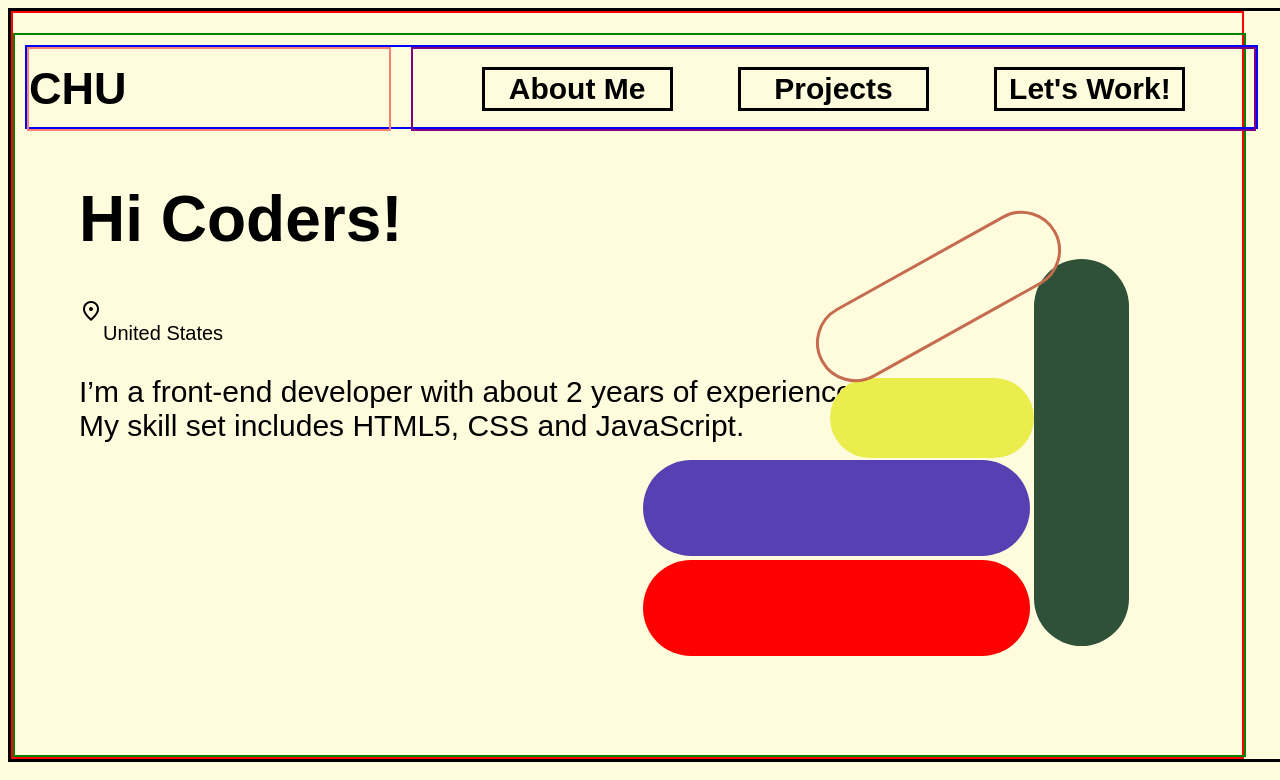
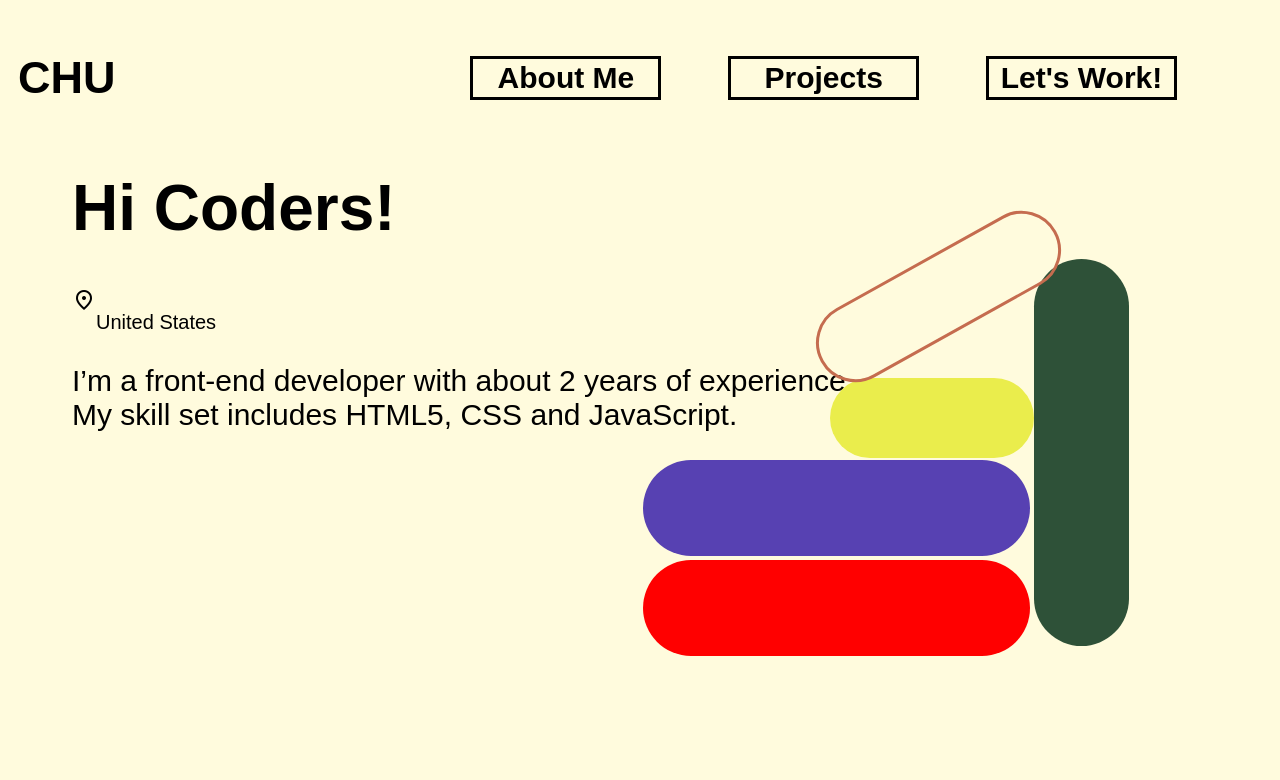
Before and after one commit to chumbasgithub/LandingPage, a plain HTML site: page trial-index.html in a window 1280 px wide. Shown: the top 780 px of the page. Drawn offline with nearby package versions, Linux system fonts and the light colour scheme; a web font is replaced by a local one.

Commit message:
Borders removed and closing of divs

```diff
--- a/styles/demo.css
+++ b/styles/demo.css
@@ -4,7 +4,7 @@ body{
     .wrapper1{
         display: flex;
         /* flex-direction: row; */
-        border: 3px solid black;
+        /* border: 3px solid black; */
         /* height: 98vh; */
         width: 100vw;
 
@@ -13,7 +13,7 @@ body{
         display: flex;
         /* justify-content: center; */
         align-items: flex-start;
-        border: 2px solid red;
+        /* border: 2px solid red; */
         width: 96vw;
 
     }
@@ -24,7 +24,7 @@ body{
         row-gap: 30px; */
         width: 96vw;
         height: 10vh;
-        border: 2px solid blue;
+        /* border: 2px solid blue; */
         margin: 10px 10px 10px 10px;
 
     }
@@ -33,7 +33,7 @@ body{
         flex-flow:column ;
         width: 96vw;
         height: 90vh;
-        border: 2px solid green;
+        /* border: 2px solid green; */
         margin-top: 20px;
     }
     .logo{
@@ -43,7 +43,7 @@ body{
         align-items: center;
         width: 30vw;
         height: 10vh;
-        border: 2px solid salmon;
+        /* border: 2px solid salmon; */
     }
     .menu{
         display: flex;
@@ -51,7 +51,7 @@ body{
         justify-content: space-evenly;
         width: 70vw;
         height: 10vh;
-        border: 2px solid purple;
+        /* border: 2px solid purple; */
         margin-left: 20px;
     }
     h1{
@@ -224,7 +224,7 @@ body{
         align-content: flex-end;
         margin-top: auto;
         height: 15vh;
-        border: 5px solid blue;
+        /* border: 5px solid blue; */
         gap: 10vw;
     }
     h2{
--- a/trial-index.html
+++ b/trial-index.html
@@ -19,7 +19,7 @@
                         <div class="menu">
                             <div id="rect1"><a href="#h1main" style="text-decoration: none; color: black;"><h2>About Me</h2></a></div>
                             <div id="rect2"><a href="#h1maincenter" style="text-decoration: none; color: black;"><h2>Projects</h2></a></div>
-                        <div id="rect3"><h2>Let's Work!</h2></div>
+                            <div id="rect3"><h2><a href="mailto:laurakiplagat254@gmail.com" style="text-decoration: none; color: black;">Let's Work!</h2></a></div>
                         </div>
                     </div>
                     <div class="hero-section-left">
@@ -28,7 +28,7 @@
                             <span class="material-symbols-outlined">
                                 location_on
                                 </span>
-                                  <br>United States</p>
+                                  <br>  United States</p>
                         <p id="subtext">I’m a front-end developer  with about 2 years of experience.
                             <br>My skill set includes HTML5, CSS and JavaScript.</p>
                     </div>
@@ -51,7 +51,6 @@
                             </div>
                         </div>
                     </div>
-
                 </div>
                 </div>
             </div>
@@ -65,9 +64,9 @@
                     <div id="project1">
                         <h2>Project 2</h2>
                     </div>
-
                     <div id="project1">
                         <h2>Project 3</h2>
+                    </div>
                 </div>
                 </div>
             <footer>
@@ -81,8 +80,8 @@
                     <li><p> LinkedIn 👩🏽‍💻 </p></li>
                 </ul>
                 <ul>
-                    <li><p>Email 💌</p></li>
-                    <li><p> LinkedIn 👩🏽‍💻 </p></li>
+                    <li><p>Projects</p></li>
+                    <li><p> Contact </p></li>
                 </ul>
             </footer>
         <script src="" async defer></script>
```
Lines whose indentation alone changed are shown as unchanged.
